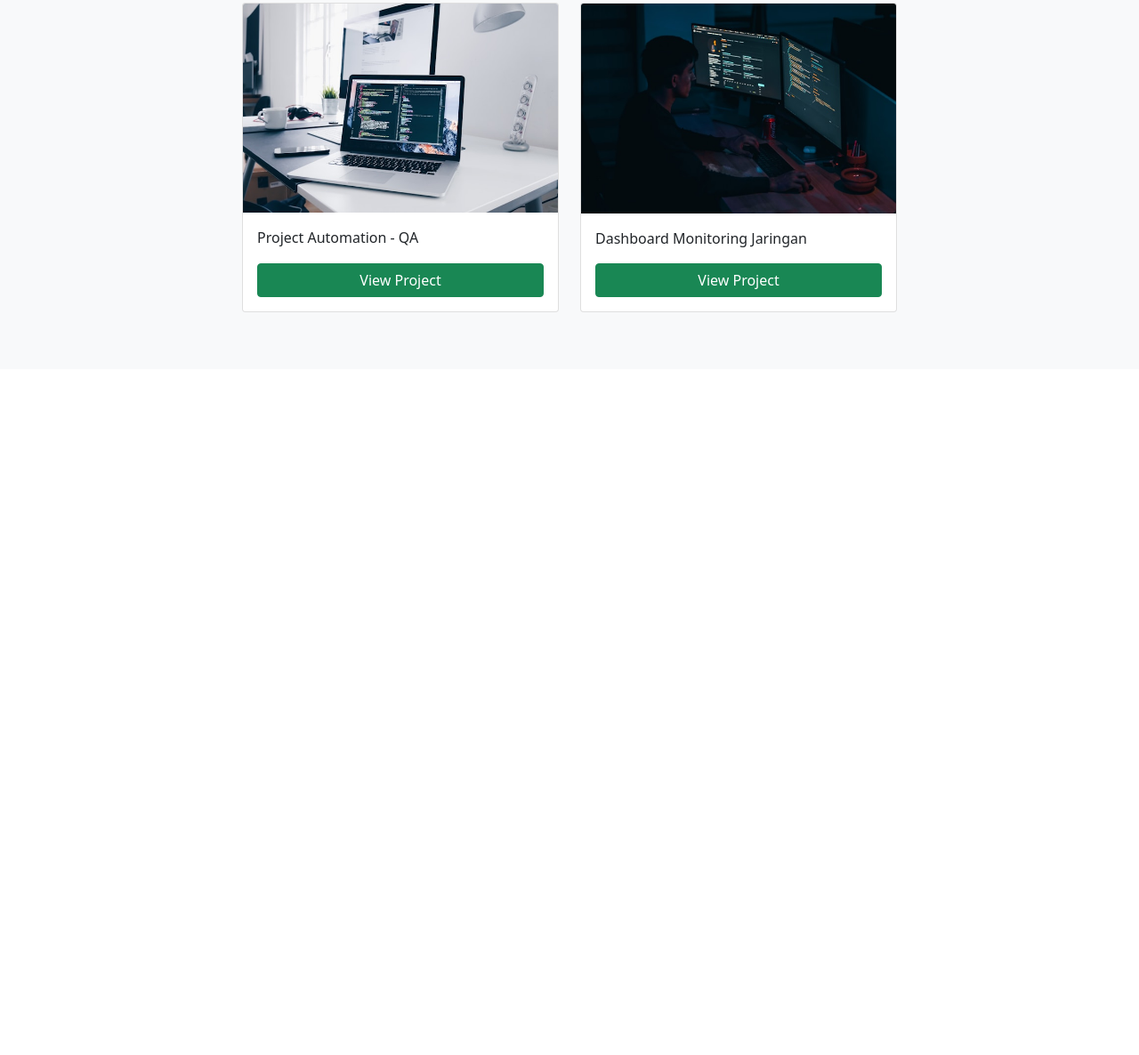
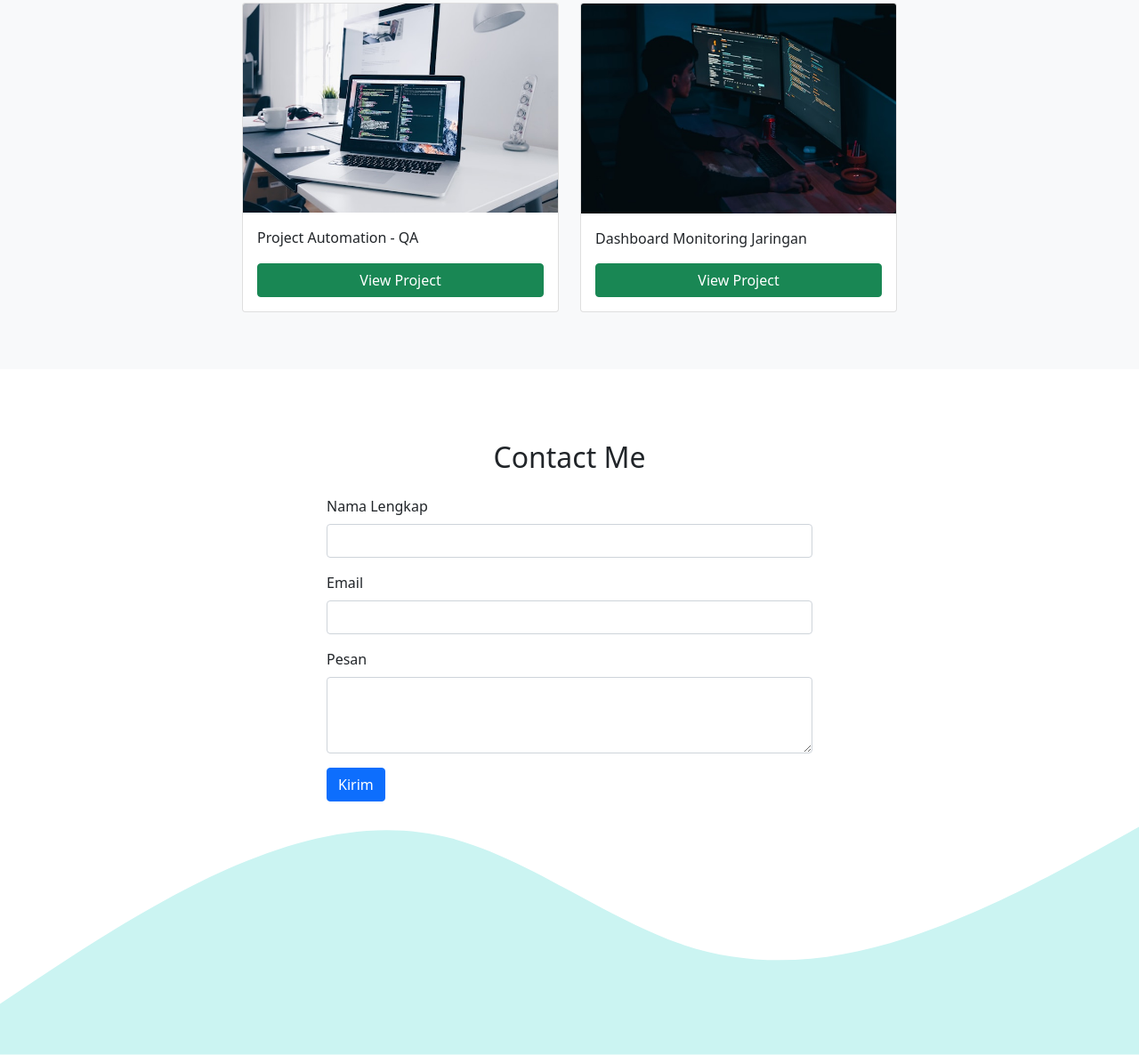
Before and after one commit to widycoy/widycoy.github.io, a plain HTML site: page index.html in a window 1280 px wide. Shown: the part 2034-3220 px from the top of the page at 89% size. Before the commit the page ends 2449 px from the top, so only its background shows below. Drawn offline with nearby package versions, Linux system fonts and the light colour scheme.

Commit message:
Add footer and add url link

```diff
--- a/index.html
+++ b/index.html
@@ -15,7 +15,6 @@
   <body id="home">
 
   <!-- index.html (versi singkat + dinamis) -->
-  <!-- Navbar dan Jumbotron tetap sama -->
    <!-- Navbar -->
     <nav
       class="navbar navbar-expand-lg navbar-dark bg-success shadow-sm fixed-top"
@@ -106,10 +105,53 @@
     </div>
   </section>
 
-  <!-- Contact dan Footer tetap sama -->
-
-    <!-- Sections (navbar, about, projects, contact, footer) -->
-    <!-- Seperti pada jawaban sebelumnya... -->
+  <!-- Contact -->
+  <section id="contact">
+    <div class="container">
+      <div class="row text-center mb-3">
+        <div class="col">
+          <h2>Contact Me</h2>
+        </div>
+      </div>
+      <div class="row justify-content-center">
+        <div class="col-md-6">
+          <form>
+            <div class="mb-3">
+              <label for="name" class="form-label">Nama Lengkap</label>
+              <input
+                type="text"
+                class="form-control"
+                id="name"
+                aria-describedby="name"
+              />
+            </div>
+            <div class="mb-3">
+              <label for="email" class="form-label">Email</label>
+              <input
+                type="email"
+                class="form-control"
+                id="email"
+                aria-describedby="email"
+              />
+            </div>
+            <div class="mb-3">
+              <label for="pesan" class="form-label">Pesan</label>
+              <textarea class="form-control" id="pesan" rows="3"> </textarea>
+            </div>
+            <button type="submit" class="btn btn-primary">Kirim</button>
+          </form>
+        </div>
+      </div>
+    </div>
+    <svg xmlns="http://www.w3.org/2000/svg" viewBox="0 0 1440 320">
+      <path
+        fill="#cbf4f2"
+        fill-opacity="1"
+        d="M0,256L48,224C96,192,192,128,288,85.3C384,43,480,21,576,48C672,75,768,149,864,181.3C960,213,1056,203,1152,170.7C1248,139,1344,85,1392,58.7L1440,32L1440,320L1392,320C1344,320,1248,320,1152,320C1056,320,960,320,864,320C768,320,672,320,576,320C480,320,384,320,288,320C192,320,96,320,48,320L0,320Z"
+      ></path>
+    </svg>
+  </section>
+  <!-- Akhir Contact -->
 
     <!-- Scripts -->
     <script src="data.js"></script>
```
